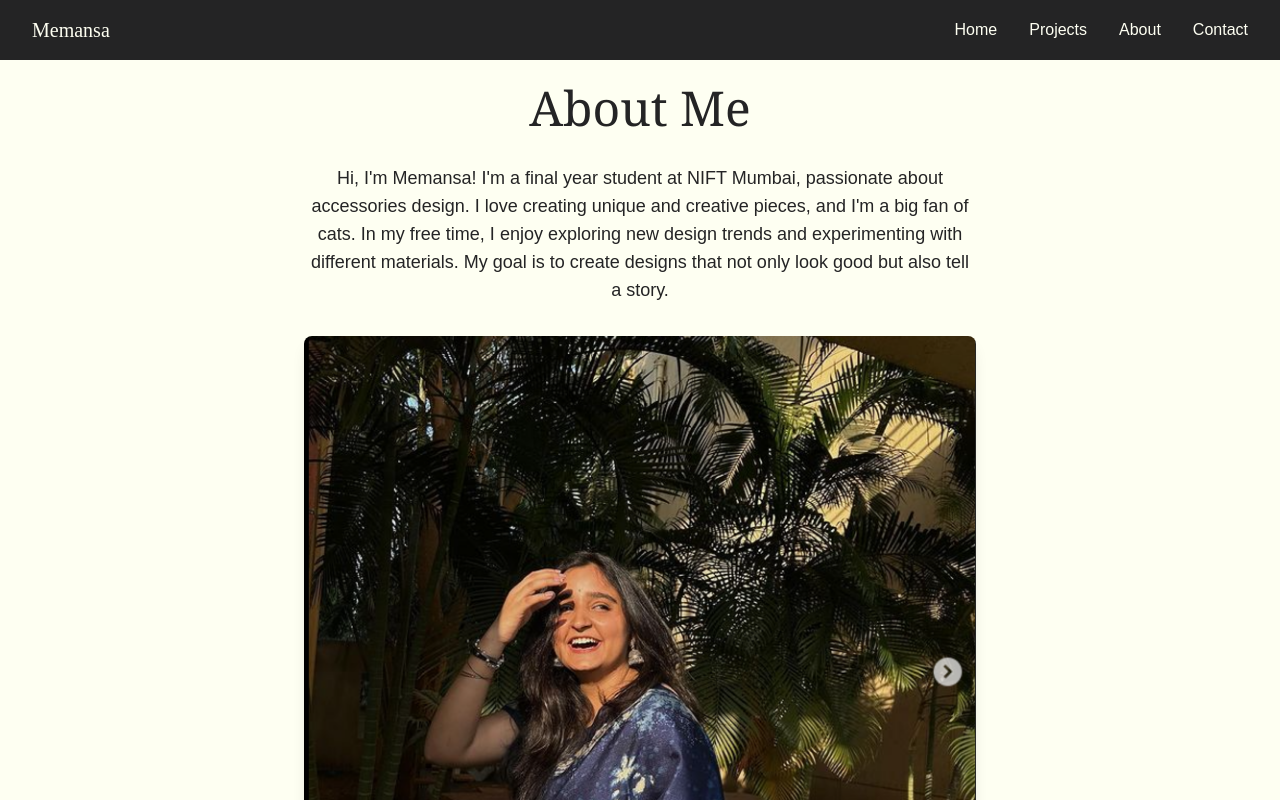
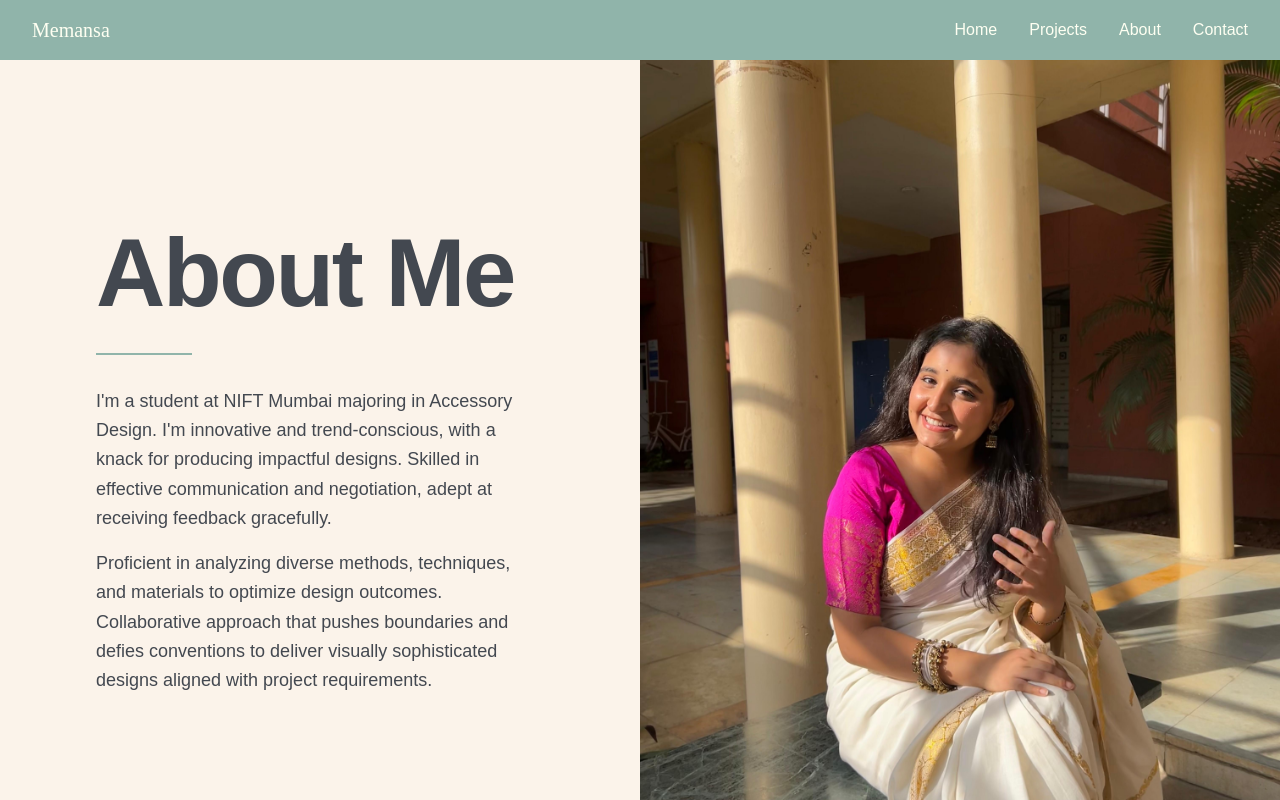
Before and after one commit to MohammadHarish52/memansa, a Next.js app: page /About in a window 1280 px wide. Shown: the top 800 px of the page. Built offline with nearby package versions, Linux system fonts and the light colour scheme.

Commit message:
about and landing page done

```diff
--- a/app/About/page.tsx
+++ b/app/About/page.tsx
@@ -2,28 +2,66 @@
 
 import React from "react";
 import Image from "next/image";
+import { motion } from "framer-motion";
 
 const AboutPage = () => {
   return (
-    <div className="flex flex-col justify-center items-center w-full min-h-screen p-6 bg-[#fefff2] text-[#242425]">
-      <div className="w-full max-w-2xl flex flex-col items-center space-y-8">
-        <h1 className="text-5xl font-serif text-center">About Me</h1>
-        <p className="text-lg text-center">
-          Hi, I'm Memansa! I'm a final year student at NIFT Mumbai, passionate
-          about accessories design. I love creating unique and creative pieces,
-          and I'm a big fan of cats. In my free time, I enjoy exploring new
-          design trends and experimenting with different materials. My goal is
-          to create designs that not only look good but also tell a story.
-        </p>
-        <div className="w-full aspect-square relative">
-          <Image
-            src="/about.png"
-            alt="Memansa's Design"
-            fill
-            className="object-cover rounded-lg shadow-lg"
+    <div className="w-full h-screen flex flex-col md:flex-row bg-[#fbf3ea]">
+      {/* Left side - Text Content */}
+      <div className="w-full md:w-1/2 flex flex-col justify-center px-8 md:px-16 lg:px-24">
+        <motion.div
+          initial={{ opacity: 0, y: 20 }}
+          animate={{ opacity: 1, y: 0 }}
+          transition={{ duration: 0.8 }}
+          className="relative"
+        >
+          <h1 className="text-5xl md:text-7xl lg:text-8xl font-bold text-[#434850] tracking-tight leading-tight mb-8">
+            About Me
+          </h1>
+
+          <motion.div
+            initial={{ scaleX: 0 }}
+            animate={{ scaleX: 1 }}
+            transition={{ delay: 0.3, duration: 0.8 }}
+            className="w-24 h-0.5 bg-[#90b4aa] mt-6 mb-8 origin-left"
           />
-        </div>
+
+          <motion.div
+            initial={{ opacity: 0, y: 20 }}
+            animate={{ opacity: 1, y: 0 }}
+            transition={{ delay: 0.8, duration: 0.5 }}
+          >
+            <p className="text-lg text-[#434850] leading-relaxed">
+              I'm a student at NIFT Mumbai majoring in Accessory Design. I'm
+              innovative and trend-conscious, with a knack for producing
+              impactful designs. Skilled in effective communication and
+              negotiation, adept at receiving feedback gracefully.
+            </p>
+            <p className="text-lg text-[#434850] leading-relaxed mt-4">
+              Proficient in analyzing diverse methods, techniques, and materials
+              to optimize design outcomes. Collaborative approach that pushes
+              boundaries and defies conventions to deliver visually
+              sophisticated designs aligned with project requirements.
+            </p>
+          </motion.div>
+        </motion.div>
       </div>
+
+      {/* Right side - Image */}
+      <motion.div
+        initial={{ opacity: 0, x: 20 }}
+        animate={{ opacity: 1, x: 0 }}
+        transition={{ duration: 0.8, delay: 0.5 }}
+        className="w-full md:w-1/2 h-[50vh] md:h-screen relative"
+      >
+        <Image
+          src="/about.jpg"
+          alt="Memansa's Design"
+          fill
+          className="object-cover"
+          priority
+        />
+      </motion.div>
     </div>
   );
 };
--- a/app/components/Footer.tsx
+++ b/app/components/Footer.tsx
@@ -1,10 +1,10 @@
 import Link from "next/link";
-import { Instagram, Twitter } from "lucide-react";
+import { Instagram, Linkedin, Twitter } from "lucide-react";
 import { FaBehance } from "react-icons/fa6";
 
 const Footer = () => {
   return (
-    <footer className="flex justify-center items-center py-16 bg-[#fefff2] text-black">
+    <footer className="flex justify-center items-center py-16 bg-[#fbf3ea] text-[#434850]">
       <ul className="flex gap-8">
         <li>
           <Link
@@ -12,7 +12,7 @@ const Footer = () => {
             target="_blank"
             rel="noopener noreferrer"
           >
-            <Twitter className="w-6 h-6 hover:text-gray-600" />
+            <Linkedin className="w-6 h-6 hover:text-gray-600" />
           </Link>
         </li>
         <li>
--- a/app/components/NameSection.tsx
+++ b/app/components/NameSection.tsx
@@ -2,43 +2,60 @@
 
 import React from "react";
 import { motion } from "framer-motion";
+import Image from "next/image";
 
 const NameSection = () => {
   return (
-    <div className="w-full h-screen flex flex-col justify-center items-center bg-[#242425]">
+    <div className="w-full h-screen flex flex-col md:flex-row bg-[#fbf3ea]">
+      {/* Left side - Text Content */}
+      <div className="w-full md:w-1/2 flex flex-col justify-center px-8 md:px-16 lg:px-24">
         <motion.div
           initial={{ opacity: 0, y: 20 }}
           animate={{ opacity: 1, y: 0 }}
           transition={{ duration: 0.8 }}
-        className="text-center relative"
+          className="relative"
         >
-        <motion.div
-          initial={{ opacity: 0 }}
-          animate={{ opacity: 1 }}
-          transition={{ delay: 0.5 }}
-          className="absolute -right-8 top-0 w-16 h-12 border-t-2 border-r-2 border-[#fefff2]"
-        />
-        <h1 className="text-5xl md:text-7xl font-medium text-[#fefff2] mb-4 font-['Caveat']">
-          Memansa
+          <h1 className="text-5xl md:text-7xl lg:text-8xl xl:text-9xl font-bold text-[#434850] tracking-tight leading-tight font-['Caveat']">
+            MEMANSA
             <br />
-          <span className="ml-16">Bajpai</span>
+            BAJPAI
           </h1>
+
           <motion.div
             initial={{ scaleX: 0 }}
             animate={{ scaleX: 1 }}
             transition={{ delay: 0.3, duration: 0.8 }}
-          className="w-24 h-0.5 bg-[#fefff2] mx-auto mt-4 origin-left"
+            className="w-24 h-0.5 bg-[#90b4aa] mt-6 origin-left"
           />
+
           <motion.div
             initial={{ opacity: 0, y: 20 }}
             animate={{ opacity: 1, y: 0 }}
             transition={{ delay: 0.8, duration: 0.5 }}
             className="mt-8"
           >
-          <span className="text-lg md:text-xl font-light text-[#fefff2] border border-[#fefff2] px-4 py-2">
-            Accessories Designer
+            <span className="text-lg md:text-xl font-light text-[#90b4aa] border border-[#90b4aa] px-4 py-2">
+              ACCESSORIES DESIGNER
             </span>
           </motion.div>
+        </motion.div>
+      </div>
+
+      {/* Right side - Image */}
+      <motion.div
+        initial={{ opacity: 0, x: 20 }}
+        animate={{ opacity: 1, x: 0 }}
+        transition={{ duration: 0.8, delay: 0.5 }}
+        className="w-full md:w-1/2 h-[50vh] md:h-screen relative flex justify-center items-center"
+      >
+        <Image
+          src="/landing.png" // Replace with your image path
+          alt="Memansa Bajpai"
+          width={500}
+          height={500}
+          className="object-cover"
+          priority
+        />
       </motion.div>
     </div>
   );
--- a/app/components/Navbar.tsx
+++ b/app/components/Navbar.tsx
@@ -48,7 +48,7 @@ const Navbar = () => {
   };
 
   return (
-    <nav className="flex justify-between items-center px-8 py-4 bg-[#242425] text-[#fefff2] relative">
+    <nav className="flex justify-between items-center px-8 py-4 bg-[#90b4aa] text-[#fefff2] relative">
       <div className="font-thin text-xl font-['Caveat']">Memansa</div>
 
       {/* Desktop Menu */}
--- a/app/page.tsx
+++ b/app/page.tsx
@@ -1,11 +1,11 @@
 import React from "react";
 import NameSection from "./components/NameSection";
-import ProjectCarousal from "./components/ProjectCarousal";
+// import ProjectCarousal from "./components/ProjectCarousal";
 
 const page = () => {
   return (
     <div>
-      <ProjectCarousal />
+      {/* <ProjectCarousal /> */}
       <NameSection />
     </div>
   );
```
Also changed, not shown: public/about.jpg (added), public/landing.png (added). Lines whose indentation alone changed are shown as unchanged.
